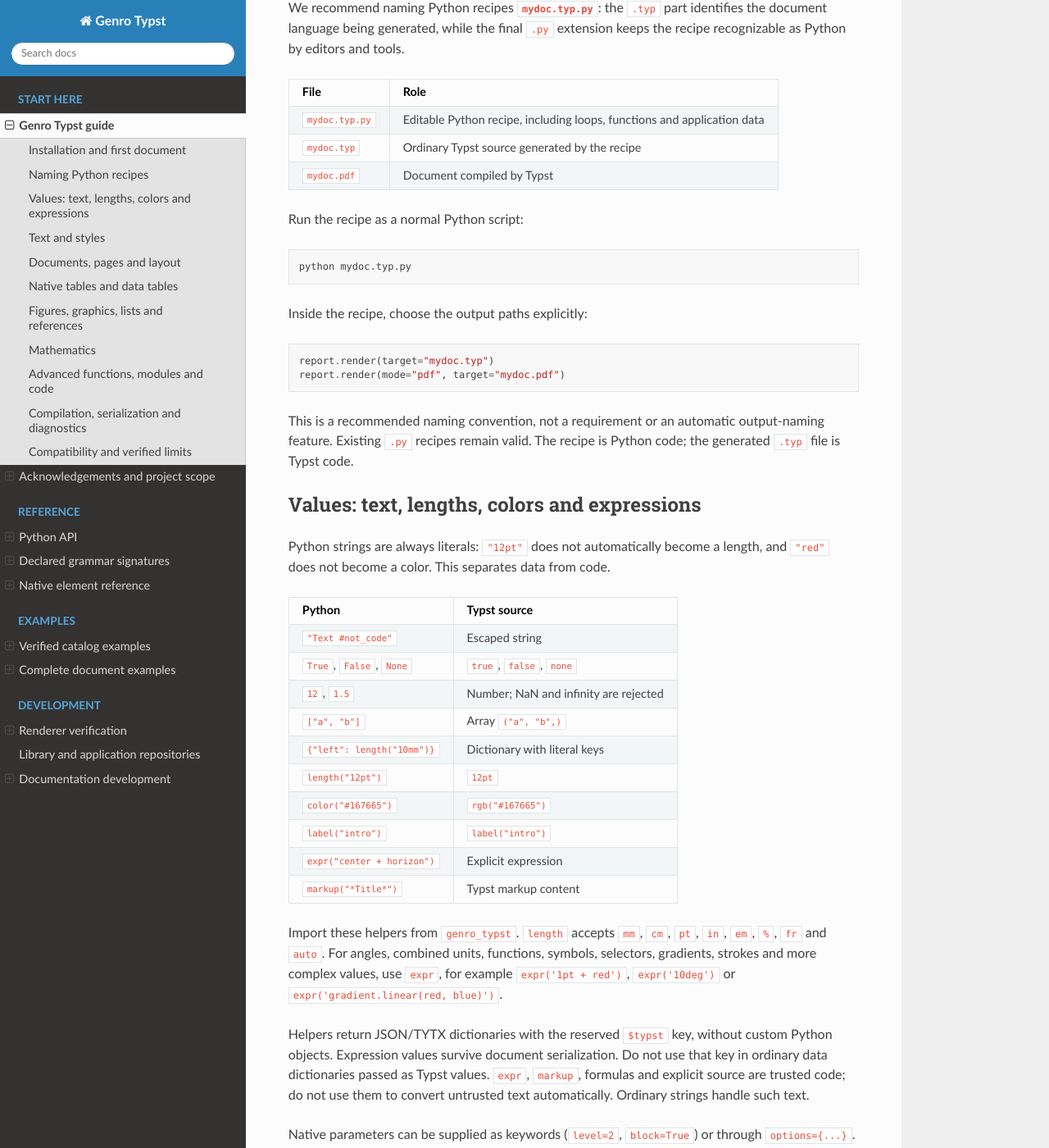
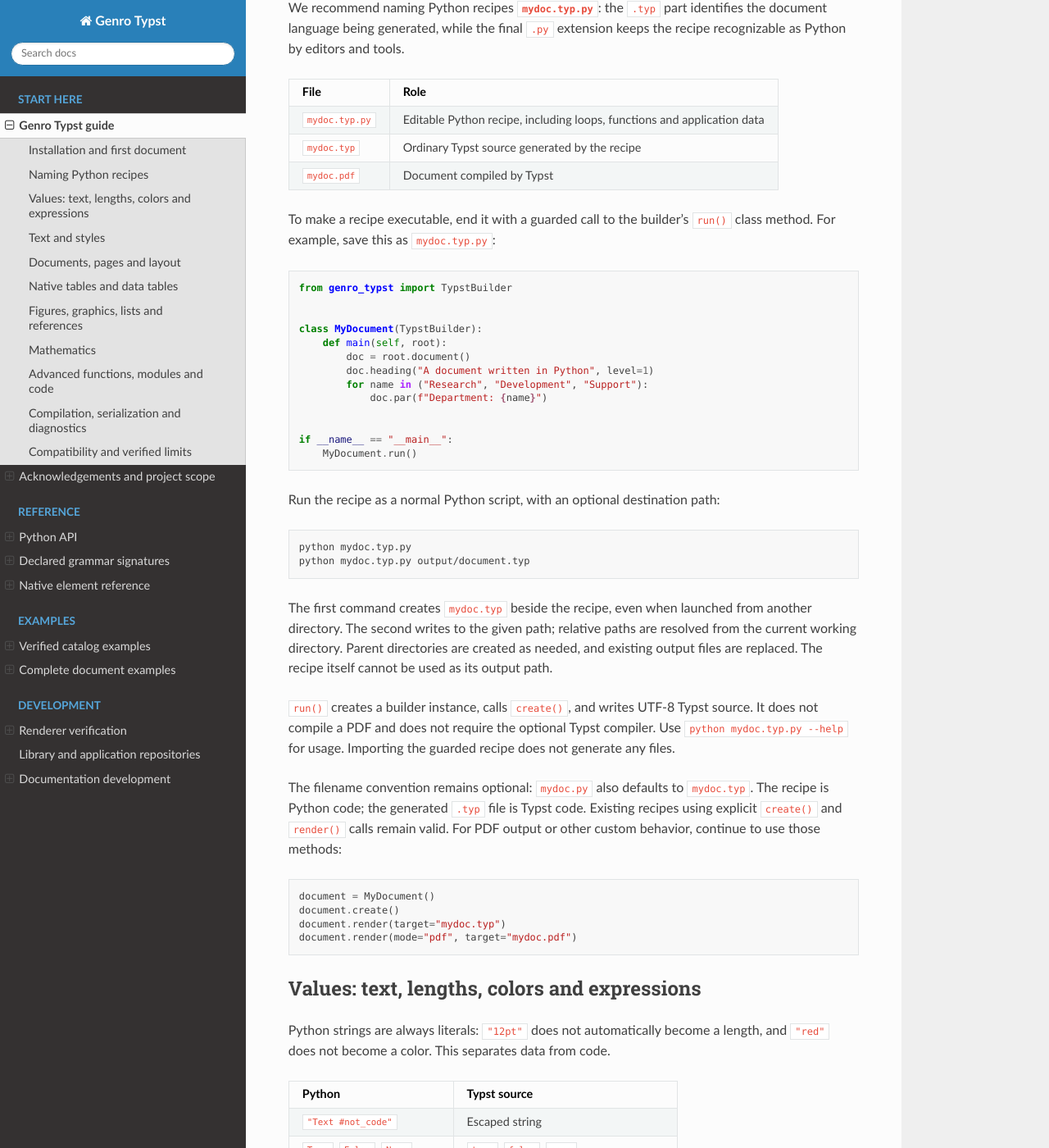
Before and after one commit to genro-org/genro-typst, a Sphinx documentation site: the page built from docs/typst-guide.md, in a window 1280 px wide and 1400 px high, scrolled down 1277 px. Shown: the whole window at 82% size. Built offline with Sphinx 7.4.7 and the Read the Docs theme 3.1.0, drawn with Linux system fonts in a browser that asks for light colours.

Commit message:
feat: run Python recipes with automatic or explicit Typst output

````diff
--- a/docs/typst-guide.md
+++ b/docs/typst-guide.md
@@ -66,22 +66,54 @@ the recipe recognizable as Python by editors and tools.
 | `mydoc.typ` | Ordinary Typst source generated by the recipe |
 | `mydoc.pdf` | Document compiled by Typst |
 
-Run the recipe as a normal Python script:
+To make a recipe executable, end it with a guarded call to the builder's
+`run()` class method. For example, save this as `mydoc.typ.py`:
+
+```python
+from genro_typst import TypstBuilder
+
+
+class MyDocument(TypstBuilder):
+    def main(self, root):
+        doc = root.document()
+        doc.heading("A document written in Python", level=1)
+        for name in ("Research", "Development", "Support"):
+            doc.par(f"Department: {name}")
+
+
+if __name__ == "__main__":
+    MyDocument.run()
+```
+
+Run the recipe as a normal Python script, with an optional destination path:
 
 ```bash
 python mydoc.typ.py
+python mydoc.typ.py output/document.typ
 ```
 
-Inside the recipe, choose the output paths explicitly:
+The first command creates `mydoc.typ` beside the recipe, even when launched
+from another directory. The second writes to the given path; relative paths
+are resolved from the current working directory. Parent directories are
+created as needed, and existing output files are replaced. The recipe itself
+cannot be used as its output path.
+
+`run()` creates a builder instance, calls `create()`, and writes UTF-8 Typst
+source. It does not compile a PDF and does not require the optional Typst
+compiler. Use `python mydoc.typ.py --help` for usage. Importing the guarded
+recipe does not generate any files.
+
+The filename convention remains optional: `mydoc.py` also defaults to
+`mydoc.typ`. The recipe is Python code; the generated `.typ` file is Typst
+code. Existing recipes using explicit `create()` and `render()` calls remain
+valid. For PDF output or other custom behavior, continue to use those methods:
 
 ```python
-report.render(target="mydoc.typ")
-report.render(mode="pdf", target="mydoc.pdf")
+document = MyDocument()
+document.create()
+document.render(target="mydoc.typ")
+document.render(mode="pdf", target="mydoc.pdf")
 ```
-
-This is a recommended naming convention, not a requirement or an automatic
-output-naming feature. Existing `.py` recipes remain valid. The recipe is
-Python code; the generated `.typ` file is Typst code.
 
 ## Values: text, lengths, colors and expressions
 
````
Also changed, not shown: README.md (+13 -2 lines), docs/api.md (+9 -0 lines), docs/examples.md (+24 -3 lines), 3 other files.
